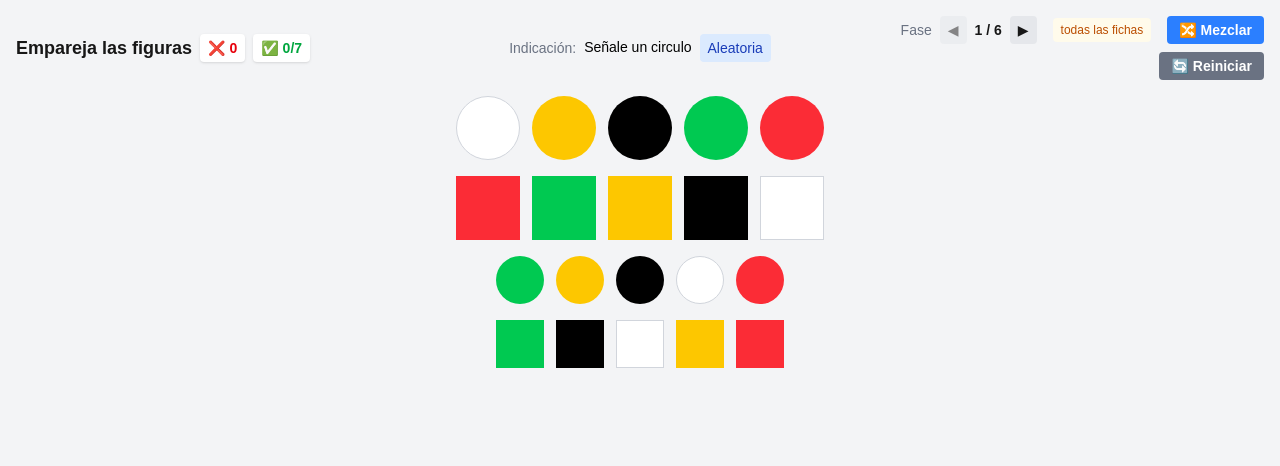
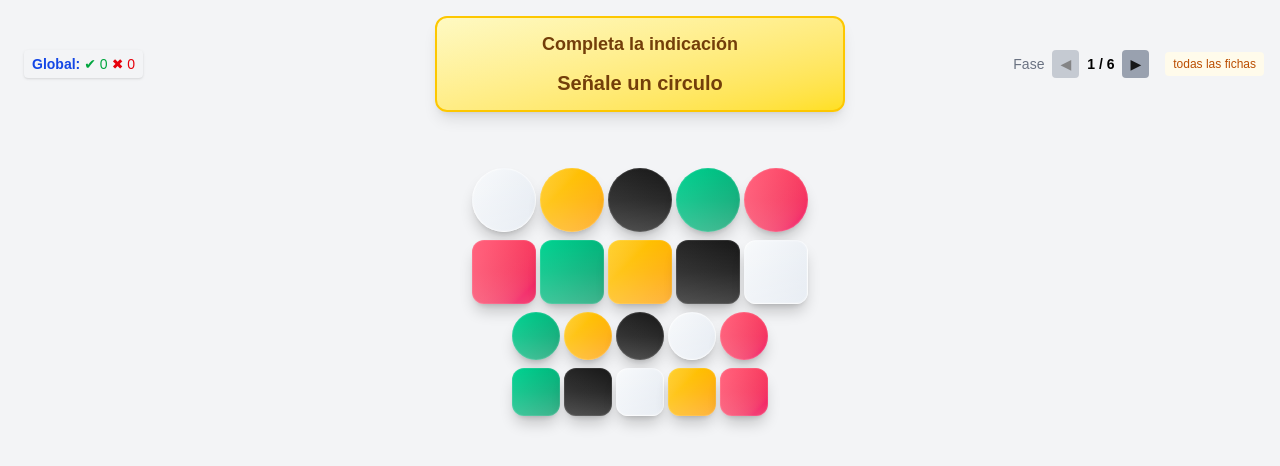
Before and after one commit to EdgarJr28/Ludy-dnd-test, a Next.js app: page / in a window 1280 px wide. Shown: the top 466 px of the page. Built offline with nearby package versions, Linux system fonts and the light colour scheme.

Commit message:
feat: Agregar componentes de indicación y resultados finales; implementar contador global para respuestas correctas e incorrectas

```diff
--- a/src/components/DraggableFigura.tsx
+++ b/src/components/DraggableFigura.tsx
@@ -5,36 +5,45 @@ import React from "react";
 
 interface Props {
   id: string;
-  tipo: string;
-  color: string;
-  tamaño?: string;
+  tipo: "circulo" | "cuadro" | "rombo";
+  color: "red" | "green" | "yellow" | "white" | "black";
+  tamaño?: "grande" | "mediano";
   onSelect?: (id: string) => void;
   selected?: boolean;
 }
 
-const colorMap: Record<string, string> = {
-  red: "bg-red-500",
-  green: "bg-green-500",
-  yellow: "bg-yellow-400",
-  white: "bg-white border border-gray-300",
-  black: "bg-black",
+const glossyColorMap: Record<Props["color"], string> = {
+  red:    "bg-gradient-to-br from-rose-400 to-rose-600 text-white",
+  green:  "bg-gradient-to-br from-emerald-400 to-emerald-600 text-white",
+  yellow: "bg-gradient-to-br from-amber-300 to-amber-500 text-black/80",
+  white:  "bg-gradient-to-br from-slate-50 to-slate-200 text-slate-700 border border-white/60",
+  black:  "bg-gradient-to-br from-neutral-800 to-neutral-950 text-white",
 };
 
-export default function DraggableFigura({ id, tipo, color, tamaño, onSelect, selected }: Props) {
-  const { attributes, listeners, setNodeRef, transform } = useDraggable({
-    id,
-  });
+export default function DraggableFigura({
+  id,
+  tipo,
+  color,
+  tamaño = "mediano",
+  onSelect,
+  selected,
+}: Props) {
+  const { attributes, listeners, setNodeRef, transform, isDragging } =
+    useDraggable({ id });
 
   const style = {
     transform: transform
       ? `translate(${transform.x}px, ${transform.y}px)`
       : undefined,
-  };
+  } as React.CSSProperties;
 
-  const figuraEstilo =
-    tipo === "circulo" ? "rounded-full" : tipo === "cuadro" ? "" : "";
+  const shapeClass =
+    tipo === "circulo"
+      ? "rounded-full"
+      : tipo === "rombo"
+      ? "rotate-45 rounded-xl"
+      : "rounded-xl";
 
-  // Determinar el tamaño basado en la prop tamaño - más pequeños
   const sizeClass = tamaño === "grande" ? "w-16 h-16" : "w-12 h-12";
 
   return (
@@ -47,13 +56,69 @@ export default function DraggableFigura({ id, tipo, color, tamaño, onSelect, se
         e.stopPropagation();
         onSelect?.(id);
       }}
+      aria-selected={selected}
       className={clsx(
+        "group",                // para que funcione group-hover del shine
         sizeClass,
-        "m-1",
-        colorMap[color],
-        figuraEstilo,
-        selected ? "ring-4 ring-indigo-400" : ""
+        shapeClass,
+        "relative overflow-hidden",
+        glossyColorMap[color],
+        "ring-1 ring-inset ring-white/10",
+        "shadow-lg shadow-black/20",
+        "cursor-grab active:cursor-grabbing select-none touch-none will-change-transform",
+        "transition-all duration-300 ease-out",
+        "hover:scale-105 active:scale-95",
+        isDragging && "scale-105 shadow-2xl shadow-black/25",
+
+        // === Estado seleccionado (CLARO, sin blur) ===
+        selected &&
+          [
+            "ring-4 ring-indigo-500",     // borde externo bien definido
+            "ring-offset-2 ring-offset-white/80",
+            "drop-shadow-none",           // sin glow borroso
+          ]
       )}
-    />
+    >
+      {/* Borde interno fino para aún más contraste al seleccionar */}
+      {selected && (
+        <span
+          aria-hidden
+          className={clsx(
+            "pointer-events-none absolute inset-0",
+            shapeClass,
+            "border-2 border-white/90 mix-blend-overlay" // línea nítida sobre el relleno
+          )}
+        />
+      )}
+
+      {/* Badge de selección (clarísimo) */}
+      {selected && (
+        <span
+          aria-hidden
+          className="pointer-events-none absolute -top-1.5 -right-1.5 h-4 w-4 rounded-full bg-indigo-500 ring-2 ring-white shadow"
+        />
+      )}
+
+      {/* Brillo superior (gloss) */}
+      <span
+        aria-hidden
+        className={clsx(
+          "pointer-events-none absolute inset-0",
+          "bg-gradient-to-t from-white/25 via-white/10 to-transparent"
+        )}
+      />
+
+      {/* Shine sweep al hover (ahora sí con .group) */}
+      <span
+        aria-hidden
+        className={clsx(
+          "pointer-events-none absolute -inset-y-4 -left-1/2 w-1/3",
+          "bg-white/40 blur-md",
+          "rotate-12",
+          "translate-x-[-120%] group-hover:translate-x-[260%]",
+          "transition-transform duration-700 ease-out"
+        )}
+      />
+    </div>
   );
 }
--- /dev/null
+++ b/src/components/IndicacionCartel.tsx
@@ -0,0 +1,35 @@
+import React from "react";
+
+interface IndicacionCartelProps {
+  texto: string;
+  onAleatoria?: () => void;
+  mostrarBoton?: boolean;
+}
+
+const IndicacionCartel: React.FC<IndicacionCartelProps> = ({ texto, onAleatoria, mostrarBoton = false }) => {
+  return (
+    <div className="order-1 md:order-2 flex items-center justify-center w-full">
+      <div className="mx-auto w-full max-w-xl px-4 py-3 rounded-xl shadow-lg bg-gradient-to-br from-yellow-100 to-yellow-300 border-2 border-yellow-400 flex flex-col items-center gap-2">
+        <div className="flex items-center gap-2 mb-1">
+          {/* <span className="text-2xl">📢</span> */}
+          <span className="text-base sm:text-lg font-bold text-yellow-900">
+            Completa la indicación
+          </span>
+        </div>
+        <span className="font-semibold text-center text-yellow-900 text-lg sm:text-xl break-words leading-snug">
+          {texto}
+        </span>
+        {mostrarBoton && (
+          <button
+            className="mt-2 px-3 py-1 bg-yellow-400 hover:bg-yellow-500 text-yellow-900 rounded font-semibold text-sm shadow"
+            onClick={onAleatoria}
+          >
+            🔀 Aleatoria
+          </button>
+        )}
+      </div>
+    </div>
+  );
+};
+
+export default IndicacionCartel;
--- a/src/components/Juego.tsx
+++ b/src/components/Juego.tsx
@@ -1,6 +1,7 @@
 "use client";
 
 import React, { useState, useCallback, useMemo } from "react";
+import { useContadorGlobal } from "@/hooks/game/useContadorGlobal";
 import {
   DndContext,
   rectIntersection,
@@ -20,6 +21,8 @@ import { useRandomNoRepeatIndicacion } from "@/hooks/game/useRandomNoRepeatIndic
 import { shuffleArray, shuffleNoRepeatColor } from "@/libs/game/shuffle";
 import { useComputeTodosMenosTarget } from "@/hooks/game/useComputeTodosMenosTarget";
 import { useParseSiHayTargets } from "@/hooks/game/useParseSiHayTargets";
+import IndicacionCartel from "./IndicacionCartel";
+import ResultadosFinales from "./ResultadosFinales";
 
 export default function Juego() {
   // Para consignas mixtas: guardar tiempo de inicio de cada grupo
@@ -39,6 +42,7 @@ export default function Juego() {
   const [intentosFallidos, setIntentosFallidos] = useState(0);
   const [aciertos, setAciertos] = useState(0);
   const [faseIdx, setFaseIdx] = useState(0);
+  const [testFinalizado, setTestFinalizado] = useState(false);
   // Hook para evitar repetición de preguntas en la fase actual (debe ir después de faseIdx)
   const getNoRepeatIndicacion = useRandomNoRepeatIndicacion(
     faseIdx,
@@ -73,6 +77,9 @@ export default function Juego() {
     white: "bg-white border border-gray-300",
     black: "bg-black",
   };
+
+  // Contador global de correctas/incorrectas
+  const contadorGlobal = useContadorGlobal();
   const handleZoneMeasure = React.useCallback(
     (
       id: string,
@@ -121,7 +128,12 @@ export default function Juego() {
       /*   console.log(
         `[VALIDACION] ${prefix} ${txt}${detalle ? ` — ${detalle}` : ""}`
       ); */
-      if (ok) setAciertos((prev) => prev + 1);
+      if (ok) {
+        setAciertos((prev) => prev + 1);
+        contadorGlobal.sumarCorrecta();
+      } else {
+        contadorGlobal.sumarIncorrecta();
+      }
     },
     [indicacion?.texto]
   );
@@ -256,10 +268,14 @@ export default function Juego() {
         setFeedbackTipo("exito");
         setTimeout(() => {
           setFeedbackTipo(null);
-          // Al cambiar de fase, reiniciar el índice de indicación y limpiar estados
-          setIndicacionIdx(0);
           setSeleccion([]);
         }, 800);
+        if (indicacionIdx + 1 >= fasesTest[faseIdx].indicaciones.length) {
+          setFaseIdx((prev) => prev + 1);
+          setIndicacionIdx(0);
+        } else {
+          setIndicacionIdx((prev) => prev + 1);
+        }
       }
       return; // no mostrar errores parciales
     }
@@ -318,18 +334,92 @@ export default function Juego() {
         return; // sin selección aún
       }
     }
+      // Validación para consignas "En lugar de X señale Y"
+      if (texto.includes("en lugar de") && texto.includes("señale")) {
+        // Ejemplo: "En lugar del cuadrado blanco señale el circulo amarillo"
+        // Extraer X y Y
+        const regex = /en lugar de[l]?\s+([^,.;]+)\s+señale\s+el\s+([^,.;]+)/;
+        const match = texto.match(regex);
+        if (match) {
+          const parteX = match[1].trim();
+          const parteY = match[2].trim();
+          // Helper para obtener id de figura por descripción
+          const getId = (desc: string) => {
+            const isCirc = desc.includes("circulo") || desc.includes("círculo");
+            const isCuad = desc.includes("cuadrado") || desc.includes("cuadro");
+            const cEs = (() => {
+              if (desc.includes("rojo") || desc.includes("roja")) return "red";
+              if (desc.includes("verde")) return "green";
+              if (desc.includes("azul")) return "blue";
+              if (desc.includes("amarillo") || desc.includes("amarilla")) return "yellow";
+              if (desc.includes("blanco") || desc.includes("blanca")) return "white";
+              if (desc.includes("negro") || desc.includes("negra")) return "black";
+              return undefined;
+            })();
+            let cand = figurasEscenario;
+            if (isCirc) cand = cand.filter((f) => f.tipo === "circulo");
+            if (isCuad) cand = cand.filter((f) => f.tipo === "cuadro");
+            if (cEs) cand = cand.filter((f) => f.color === cEs);
+            return cand.length > 0 ? cand[0].id : null;
+          };
+          const idX = getId(parteX);
+          const idY = getId(parteY);
+          const selSet = new Set(seleccion);
+          // Si no existe X en el escenario, no aplica
+          if (!idX) {
+            setMensajeValidacion("ℹ No aplica");
+            setTimeout(() => {
+              setSeleccion([]);
+            }, 600);
+            return;
+          }
+          // Debe seleccionar Y y no X
+          if (selSet.size === 1) {
+            const only = [...selSet][0];
+            if (only === idY) {
+              logValidacion(true);
+              setMensajeValidacion("✅ Correcto");
+              setFeedbackTipo("exito");
+              setTimeout(() => {
+                setFeedbackTipo(null);
+                if (indicacionIdx + 1 >= fasesTest[faseIdx].indicaciones.length) {
+                  setFaseIdx((prev) => prev + 1);
+                  setIndicacionIdx(0);
+                } else {
+                  setIndicacionIdx((prev) => prev + 1);
+                }
+                setSeleccion([]);
+              }, 800);
+            } else {
+              setMensajeValidacion("❌ Selección incorrecta");
+              setFeedbackTipo("error");
+              setIntentosFallidos((prev) => prev + 1);
+              setSeleccion([]);
+              setTimeout(() => setFeedbackTipo(null), 1000);
+            }
+            return;
+          }
+          if (selSet.size > 1) {
+            setMensajeValidacion("❌ Selección incorrecta");
+            setFeedbackTipo("error");
+            setIntentosFallidos((prev) => prev + 1);
+            setSeleccion([]);
+            setTimeout(() => setFeedbackTipo(null), 1000);
+            return;
+          }
+          // sin selección aún
+          return;
+        }
+      }
 
     // Validación especial para consignas "además de ... señale ..."
     if (texto.includes("además de") && texto.includes("señale")) {
       // Extraer ambas partes
-      // Ejemplo: "además del círculo amarillo señale el círculo negro"
-      // Buscamos: "además de[...](señale|toque)[...]"
       const regex = /además de[l]?\s+([^,.;]+)\s+señale\s+el\s+([^,.;]+)/;
       const match = texto.match(regex);
       if (match) {
         const parte1 = match[1].trim();
         const parte2 = match[2].trim();
-        // Helper para obtener solo el primer id de figura por descripción
         const getFirstId = (desc: string) => {
           const isCirc = desc.includes("circulo") || desc.includes("círculo");
           const isCuad = desc.includes("cuadrado") || desc.includes("cuadro");
@@ -337,12 +427,9 @@ export default function Juego() {
             if (desc.includes("rojo") || desc.includes("roja")) return "red";
             if (desc.includes("verde")) return "green";
             if (desc.includes("azul")) return "blue";
-            if (desc.includes("amarillo") || desc.includes("amarilla"))
-              return "yellow";
-            if (desc.includes("blanco") || desc.includes("blanca"))
-              return "white";
-            if (desc.includes("negro") || desc.includes("negra"))
-              return "black";
+            if (desc.includes("amarillo") || desc.includes("amarilla")) return "yellow";
+            if (desc.includes("blanco") || desc.includes("blanca")) return "white";
+            if (desc.includes("negro") || desc.includes("negra")) return "black";
             return undefined;
           })();
           let cand = figurasEscenario;
@@ -354,25 +441,24 @@ export default function Juego() {
         const ids1 = getFirstId(parte1);
         const ids2 = getFirstId(parte2);
         const seleccionSet = new Set(seleccion);
-        // Deben estar seleccionadas exactamente ambas
         const allIds = [...ids1, ...ids2];
-        const selOk =
-          allIds.length === seleccion.length &&
-          allIds.every((id) => seleccionSet.has(id));
+        const selOk = allIds.length === seleccion.length && allIds.every((id) => seleccionSet.has(id));
         if (selOk) {
           logValidacion(true);
           setMensajeValidacion("✅ Correcto");
           setFeedbackTipo("exito");
           setTimeout(() => {
             setFeedbackTipo(null);
-            // Avanzar a la siguiente indicación o fase
-            if (indicacionIdx + 1 >= fasesTest[faseIdx].indicaciones.length) {
+            setSeleccion([]);
+            // Si es la última indicación del test, mostrar resultados
+            if (indicacionIdx + 1 >= fasesTest[faseIdx].indicaciones.length && faseIdx + 1 >= fasesTest.length) {
+              setTestFinalizado(true);
+            } else if (indicacionIdx + 1 >= fasesTest[faseIdx].indicaciones.length) {
               setFaseIdx((prev) => prev + 1);
               setIndicacionIdx(0);
             } else {
               setIndicacionIdx((prev) => prev + 1);
             }
-            setSeleccion([]);
           }, 800);
         } else if (seleccion.length === allIds.length) {
           setMensajeValidacion("❌ Selección incorrecta");
@@ -861,7 +947,13 @@ export default function Juego() {
           setAciertos((a) => a + 1);
           setTimeout(() => setFeedbackTipo(null), 1000);
           setSeleccion([]);
-          // Aquí puedes avanzar de indicación/fase si lo deseas
+
+          if (indicacionIdx + 1 >= fasesTest[faseIdx].indicaciones.length) {
+            setFaseIdx((prev) => prev + 1);
+            setIndicacionIdx(0);
+          } else {
+            setIndicacionIdx((prev) => prev + 1);
+          }
           return [];
         }
         return [...prev, id];
@@ -1511,8 +1603,8 @@ export default function Juego() {
         <div className="grid grid-cols-1 md:grid-cols-3 items-start md:items-center gap-2 mb-3 flex-shrink-0">
           {/* Izquierda: título y stats */}
           <div className="order-2 md:order-1 flex flex-wrap gap-2 items-center justify-center md:justify-start">
-            <h2 className="text-base sm:text-lg font-bold">
-              Empareja las figuras
+            {/* <h2 className="text-base sm:text-lg font-bold text-black">
+              Completa la indicación
             </h2>
             <div className="bg-white px-2 py-1 rounded shadow text-xs sm:text-sm">
               <span className="text-red-600 font-semibold">
@@ -1523,47 +1615,33 @@ export default function Juego() {
               <span className="text-green-600 font-semibold">
                 ✅ {aciertos}/{fasesTest[faseIdx]?.indicaciones.length}
               </span>
+            </div> */}
+            {/* Contador global para validación */}
+             <div className="bg-gray-100 px-2 py-1 rounded shadow text-xs sm:text-sm ml-2">
+              <span className="text-blue-700 font-semibold">Global:</span>
+              <span className="ml-1 text-green-600">✔ {contadorGlobal.correctas}</span>
+              <span className="ml-1 text-red-600">✖ {contadorGlobal.incorrectas}</span>
             </div>
           </div>
           {/* Centro: indicación visible */}
-          <div className="order-1 md:order-2 flex items-center justify-center gap-2 flex-wrap px-2">
-            <span className="text-xs sm:text-sm text-gray-500">
-              Indicación:
-            </span>
-            <span className="font-medium text-center text-black max-w-[92vw] md:max-w-none break-words leading-snug text-sm">
-              {indicacion?.texto}
-            </span>
-            <button
-              className="px-2 py-1 bg-blue-100 text-blue-800 rounded text-xs sm:text-sm"
-              onClick={() => {
-                setSeleccion([]);
-                setFiguras(shuffleNoRepeatColor(figurasBase));
-                // Seleccionar una indicación aleatoria NO repetida de la fase actual
-                const fase = fasesTest[faseIdx];
-                if (fase && fase.indicaciones.length > 0) {
-                  const idx = getNoRepeatIndicacion();
-                  setIndicacionIdx(idx);
-                }
-              }}
-            >
-              Aleatoria
-            </button>
+          <div className="order-1 md:order-2 flex items-center justify-center w-full">
+            <IndicacionCartel texto={indicacion?.texto || ""} />
           </div>
           {/* Derecha: fase/escenario y acciones */}
           <div className="order-3 flex flex-wrap gap-2 items-center justify-center md:justify-end">
             <span className="text-xs sm:text-sm text-gray-500">Fase</span>
             <button
-              className="px-2 py-1 bg-gray-200 rounded disabled:opacity-50 text-xs sm:text-sm"
+              className="px-2 py-1 bg-gray-400 rounded disabled:opacity-50 text-xs sm:text-sm"
               onClick={() => setFaseIdx((i) => Math.max(0, i - 1))}
               disabled={faseIdx === 0}
             >
               ◀
             </button>
-            <span className="font-semibold text-xs sm:text-sm">
+            <span className="font-semibold text-xs sm:text-sm text-black">
               {faseIdx + 1} / {fasesTest.length}
             </span>
             <button
-              className="px-2 py-1 bg-gray-200 rounded disabled:opacity-50 text-xs sm:text-sm"
+              className="px-2 py-1 bg-gray-400 rounded disabled:opacity-50 text-xs sm:text-sm"
               onClick={() =>
                 setFaseIdx((i) => Math.min(fasesTest.length - 1, i + 1))
               }
@@ -1576,18 +1654,18 @@ export default function Juego() {
                 ? "todas las fichas"
                 : "sin pequeñas"}
             </span>
-            <button
+            {/* <button
               onClick={mezclarJuego}
               className="ml-0 md:ml-2 bg-blue-500 hover:bg-blue-600 text-white px-3 py-1 rounded text-xs sm:text-sm font-semibold transition-colors"
             >
               🔀 Mezclar
-            </button>
-            <button
+            </button> */}
+            {/* <button
               onClick={reiniciarJuego}
               className="bg-gray-500 hover:bg-gray-600 text-white px-3 py-1 rounded text-xs sm:text-sm font-semibold transition-colors"
             >
               🔄 Reiniciar
-            </button>
+            </button> */}
           </div>
         </div>
         <DndContext
@@ -1804,7 +1882,7 @@ export default function Juego() {
 
           {/* Área de figuras disponibles organizadas por tamaño (filtradas por escenario) */}
           <div
-            className="flex flex-col items-center flex-1 justify-start overflow-hidden pb-16"
+            className="flex flex-col items-center flex-1 m-10 p-4 justify-start overflow-hidden pb-16"
             data-no-dnd="true"
           >
             <div
@@ -1920,8 +1998,19 @@ export default function Juego() {
         </DndContext>
         {/* sin modal; la indicación se muestra en el nav superior */}
 
+        {/* Modal de resultados finales */}
+        {testFinalizado && (
+          <ResultadosFinales
+            aciertos={aciertos}
+            errores={intentosFallidos}
+            correctasGlobal={contadorGlobal.correctas}
+            incorrectasGlobal={contadorGlobal.incorrectas}
+            onReiniciar={() => window.location.reload()}
+          />
+        )}
+
         {/* Feedback visual flotante */}
-        <FeedbackVisual tipo={feedbackTipo} onComplete={() => {}} />
+{/*         <FeedbackVisual tipo={feedbackTipo} onComplete={() => {}} /> */}
       </div>
     </main>
   );
--- /dev/null
+++ b/src/components/ResultadosFinales.tsx
@@ -0,0 +1,33 @@
+import React from "react";
+
+interface ResultadosFinalesProps {
+  aciertos: number;
+  errores: number;
+  correctasGlobal: number;
+  incorrectasGlobal: number;
+  onReiniciar: () => void;
+}
+
+const ResultadosFinales: React.FC<ResultadosFinalesProps> = ({
+  aciertos,
+  errores,
+  correctasGlobal,
+  incorrectasGlobal,
+  onReiniciar,
+}) => (
+  <div className="fixed inset-0 bg-gray-200/10 backdrop-blur-md flex items-center justify-center z-50">
+    <div className="bg-white rounded-lg shadow-lg p-8 max-w-sm w-full text-center">
+      <h2 className="text-xl font-bold mb-4">¡Test finalizado!</h2>
+      <div className="mb-2 text-green-700 font-semibold">Correctas: {correctasGlobal} <br /></div>
+      <div className="mb-4 text-red-700 font-semibold">Incorrectas: {incorrectasGlobal}</div>
+      <button
+        className="bg-blue-500 hover:bg-blue-600 text-white px-4 py-2 rounded font-semibold"
+        onClick={onReiniciar}
+      >
+        Reiniciar
+      </button>
+    </div>
+  </div>
+);
+
+export default ResultadosFinales;
--- a/src/data/test-fases.tsx
+++ b/src/data/test-fases.tsx
@@ -64,15 +64,15 @@ export const fasesTest: FaseTest[] = [
     titulo: "Retirar las figuras pequeñas",
     escenario: "sin-pequeñas",
     indicaciones: [
-      "Ponga el circulo rojo sobre el cuadrado verde",
+/*       "Ponga el circulo rojo sobre el cuadrado verde",
       "Toque el circulo negro con el cuadrado rojo",
       "Señale el circulo negro y el cuadrado rojo",
       "Señale el circulo negro o el cuadrado rojo",
       "Coloque el cuadrado verde lejos del cuadrado amarillo",
       "Si hay un circulo blanco señale el cuadrado rojo",
-      "Coloque el cuadrado verde junto al circulo amarillo",
-      "Señale todos los cuadrados lentamente y los circulos rápidamente",
-      "Coloque el circulo rojo entre el cuadrado amarillo y el cuadrado verde",
+      "Coloque el cuadrado verde junto al circulo amarillo", */
+/*       "Señale todos los cuadrados lentamente y los circulos rápidamente",
+      "Coloque el circulo rojo entre el cuadrado amarillo y el cuadrado verde", */
       "Toque todos los circulos menos el verde",
       "Señale el circulo rojo con el cuadrado blanco",
       "En lugar del cuadrado blanco señale el circulo amarillo",
--- /dev/null
+++ b/src/hooks/game/useContadorGlobal.ts
@@ -0,0 +1,29 @@
+import { useRef } from "react";
+
+export function useContadorGlobal() {
+  // Usar useRef para persistencia entre renders y fases
+  const correctas = useRef(0);
+  const incorrectas = useRef(0);
+
+  // Funciones para incrementar
+  const sumarCorrecta = () => {
+    correctas.current += 1;
+  };
+  const sumarIncorrecta = () => {
+    incorrectas.current += 1;
+  };
+
+  // Reset opcional
+  const reset = () => {
+    correctas.current = 0;
+    incorrectas.current = 0;
+  };
+
+  return {
+    correctas: correctas.current,
+    incorrectas: incorrectas.current,
+    sumarCorrecta,
+    sumarIncorrecta,
+    reset,
+  };
+}
```
Also changed, not shown: src/constants/colorMap.ts (added), src/hooks/game/useHandleDragEnd.ts (deleted).
